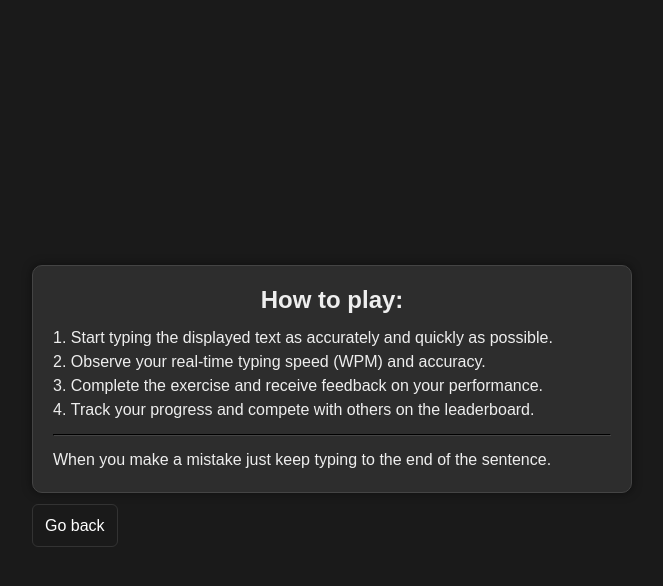
After one commit to SamElfring/EOQ_Project_Typewriter, a Flask app: page /rules in a window 1280 px wide. The commit adds this page. Shown: the top 586 px of the page, without its empty margins (308-971 px from the left). Run offline with Flask 3, Linux system fonts and the light colour scheme; data comes from the database, SQL or seed files in the repository.

Commit message:
Added rules page

```diff
--- a/app.py
+++ b/app.py
@@ -66,6 +66,10 @@ def add_to_leaderboard():
 
     return redirect("/leaderboard")
 
+@app.route("/rules")
+def rules():
+    return render_template("rules.html")
+
 # Create tables and models
 with app.app_context():
     db.create_all()
--- a/static/style.css
+++ b/static/style.css
@@ -13,6 +13,17 @@ body {
     align-items: center;
     justify-content: center;
     height: 100vh;
+}
+
+.container {
+    background-color: #2d2d2d;
+    border: 1px solid #444;
+    padding: 20px;
+    border-radius: 10px;
+    box-shadow: 0 0 10px rgba(0, 0, 0, 0.5);
+    text-align: center;
+    width: 80%;
+    min-width: 600px;
 }
 
 .typing-container {
@@ -189,3 +200,21 @@ table tr:nth-child(odd) {
     padding: 12px;
     border-radius: 12px;
 }
+
+/* Rules */
+.rules {
+    color: #eee;
+}
+
+.rules .rules-how-to {
+    text-align: left;
+    list-style-position: inside;
+
+    margin-top: 12px;
+    line-height: 24px;
+}
+
+.rules hr {
+    border-color: #444;
+    margin: 12px 0;
+}
--- /dev/null
+++ b/templates/rules.html
@@ -0,0 +1,26 @@
+{% extends "layout.html" %}
+
+{% block body %}
+    <main>
+        <div class="rules container">
+            <h2>How to play:</h2>
+
+            <ol class="rules-how-to">
+                <li>Start typing the displayed text as accurately and quickly as possible.</li>
+                <li>Observe your real-time typing speed (WPM) and accuracy.</li>
+                <li>Complete the exercise and receive feedback on your performance.</li>
+                <li>Track your progress and compete with others on the leaderboard.</li>
+            </ol>
+
+            <hr>
+
+            <div class="rules-how-to">
+                <p>When you make a mistake just keep typing to the end of the sentence.</p>
+            </div>
+        </div>
+
+        <div class="links">
+            <a href="/">Go back</a>
+        </div>
+    </main>
+{% endblock body %}
```
